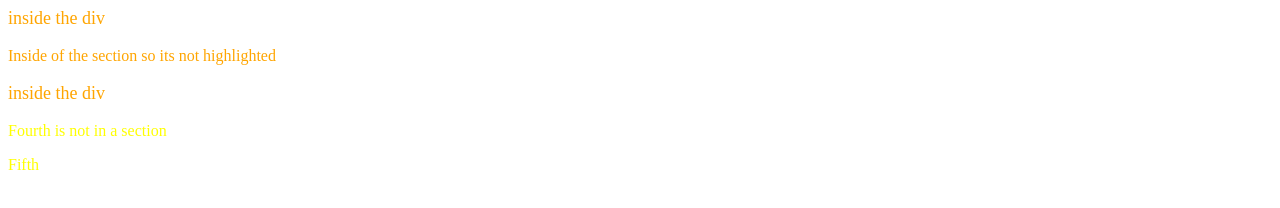
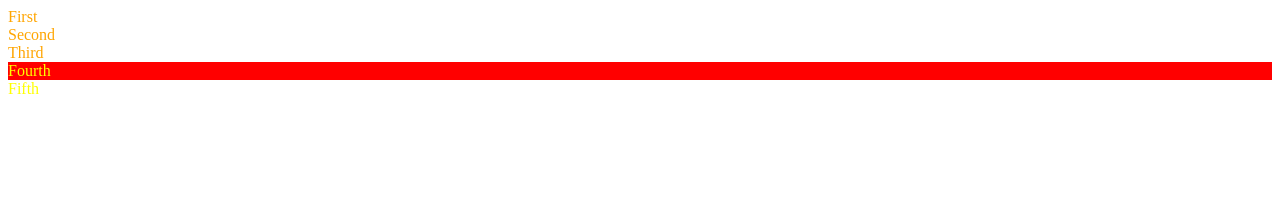
Before and after one commit to knightmoves-schools/021-combinators-thegrim5562-svg, a website: page index.html in a window 1280 px wide. Drawn offline with Linux system fonts and the light colour scheme.

Commit message:
Refactor CSS selectors and update HTML structure

```diff
--- a/index.html
+++ b/index.html
@@ -4,39 +4,34 @@
     <title>Combinators</title>
     <style>
         /* descendant selector (space) */
-        div p {
+        span div  {
             color: orange;
         }
-
         /* child selector (>) */
-        div > p {
-            font-size: large;
+        span > div {
+            text-size: large;
         }
-
         /* adjecent sibling selector (+)*/
-        div + p {
-            color: red;
+        span + div {
+            background-color: red;
         }
-
         /* general sibling selector (~) */
-        div ~ p {
+        span ~ div {
             color: yellow;
         }
-
     </style>
 </head>
 
 <body>
-    <div>
-        <p>inside the div</p>
-        <section>
-            <p>Inside of the section so its not highlighted</p>
-        </section>
-        <p>inside the div</p>
-    </div>
-
-    <p>Fourth is not in a section</p>
-    <p>Fifth</p>
+    <span>
+        <div>First</div>
+        <article>
+            <div>Second</div>
+        </article>
+        <div>Third</div>
+    </span>
+    <div>Fourth</div>
+    <div>Fifth</div>
 </body>
 
 </html>
```
